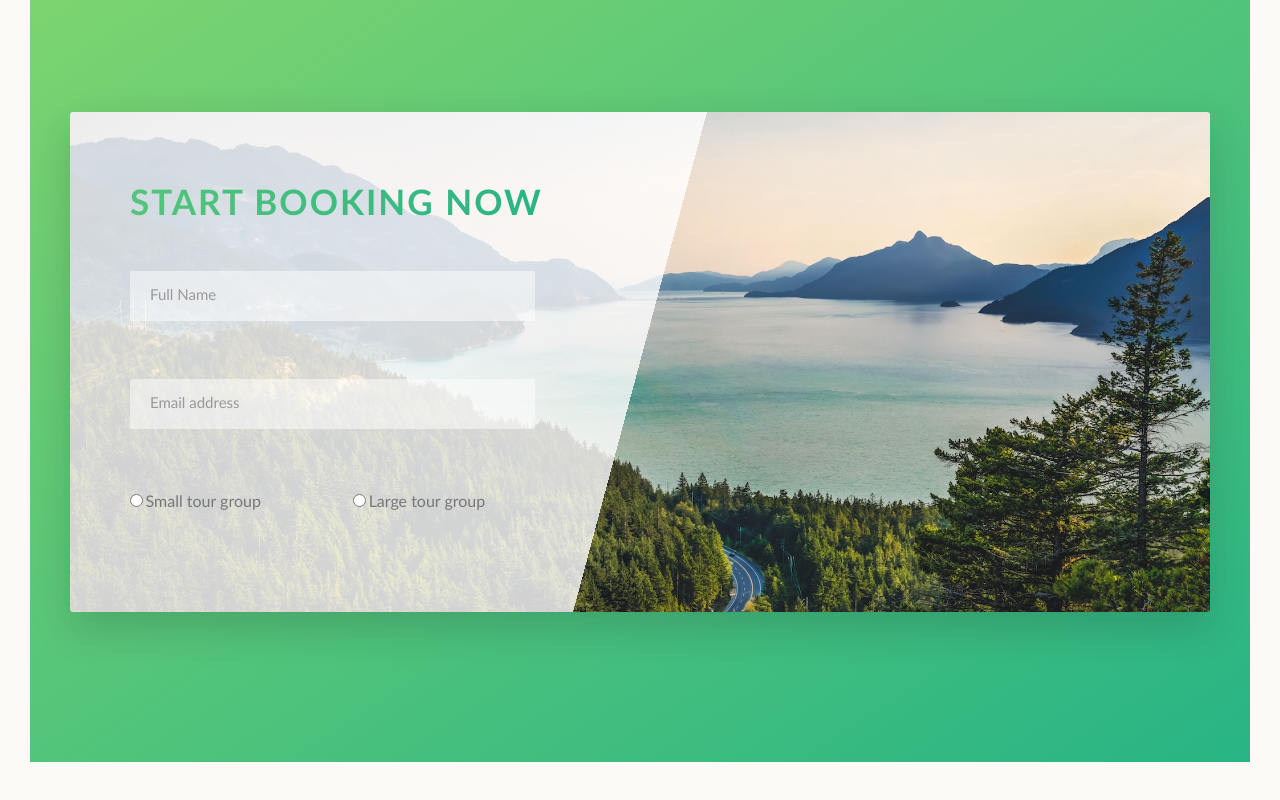
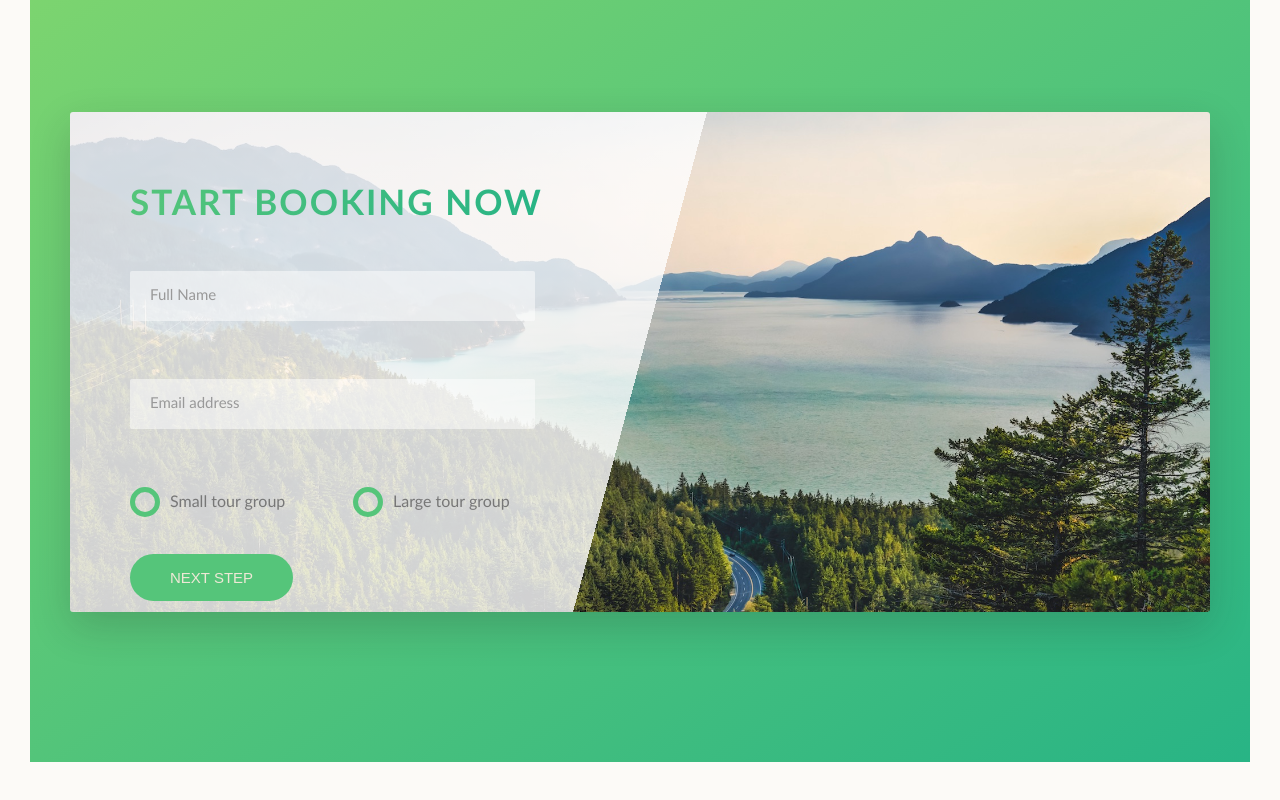
Before and after one commit to Puritanic/Just-a-Travel-agency, a website built with webpack: page app/index.html in a window 1280 px wide. Shown: the part 4673-5473 px from the top of the page. Built offline with nearby package versions, Linux system fonts and the light colour scheme.

Commit message:
Finish booking section

```diff
--- a/app/assets/styles/base/_helpers.scss
+++ b/app/assets/styles/base/_helpers.scss
@@ -56,30 +56,30 @@
 // Helper classses
 .h {
   &__center-text {
-    text-align: center;
+    text-align: center !important;
   }
 
   &__mb--big {
-    margin-bottom: 8rem;
+    margin-bottom: 8rem !important;
   }
 
   &__mb--medium {
-    margin-bottom: 4rem;
+    margin-bottom: 4rem !important;
   }
 
   &__mb--small {
-    margin-bottom: 1.5rem;
+    margin-bottom: 1.5rem !important;
   }
 
   &__mt--big {
-    margin-top: 8rem;
+    margin-top: 8rem !important;
   }
 
   &__mt--medium {
-    margin-top: 4rem;
+    margin-top: 4rem !important;
   }
 
   &__mt--small {
-    margin-top: 1.5rem;
+    margin-top: 1.5rem !important;
   }
 }
--- a/app/assets/styles/components/_button.scss
+++ b/app/assets/styles/components/_button.scss
@@ -2,6 +2,7 @@
 // This file contains all styles related to the button component.
 // -----------------------------------------------------------------------------
 .button {
+  &,
   &:link,
   &:visited {
     text-decoration: none;
@@ -12,6 +13,10 @@
     transition: all 0.2s;
     position: relative;
     font-size: 1.5rem;
+
+    // Changes for the button element
+    border: none;
+    cursor: pointer;
   }
 
   &:hover {
@@ -24,9 +29,11 @@
     opacity: 0;
   }
 
-  &:active {
+  &:active,
+  &:focus {
     transform: translateY(-1px);
     box-shadow: 0 0.5rem 1rem rgba(0, 0, 0, 0.2);
+    outline: none;
   }
 
   &::after {
--- a/app/assets/styles/components/_form.scss
+++ b/app/assets/styles/components/_form.scss
@@ -1,11 +1,9 @@
 .form {
   &__group {
   }
-
   &__group:not(:last-child) {
     margin-bottom: 3rem;
   }
-
   &__input {
     // Input elements by default dont inherit font an color properties
     color: inherit;
@@ -18,22 +16,18 @@
     border-bottom: 3px solid transparent;
     width: 90%;
     display: block;
-
     &:focus {
       outline: none;
       box-shadow: 0 1rem 2rem rgba(black, 0.1);
       border-bottom: 3px solid $primary-green;
     }
-
     &:focus:invalid {
       border-bottom: 3px solid $secondary-dark;
     }
-
     &::-webkit-input-placeholder {
       color: $mid-grey;
     }
   }
-
   &__label {
     font-size: 1.2rem;
     font-weight: 700;
@@ -45,25 +39,53 @@
     transform: translate(0);
     transition: all 0.3s;
   }
-
   &__input:placeholder-shown + &__label {
     opacity: 0;
     visibility: hidden;
     transform: translateY(-4rem);
   }
-
   &__radio-group {
     width: 49%;
     display: inline-block;
   }
 
+  &__radio-input {
+    display: none;
+  }
+
   &__radio-label {
+    position: relative;
     font-size: var(--default-font-size);
     cursor: pointer;
+    padding-left: 4rem;
   }
+  &__radio-button {
+    height: 3rem;
+    width: 3rem;
+    border: 5px solid $primary-green;
+    border-radius: 50%;
+    display: inline-block;
+    position: absolute;
+    left: 0;
+    top: -0.4rem;
 
-  &__radio-button {
     &::after {
+      content: "";
+      display: block;
+      background-color: $primary-green;
+      border-radius: 50%;
+      height: 1.3rem;
+      width: 1.3rem;
+      position: absolute;
+      top: 50%;
+      left: 50%;
+      transform: translate(-50%, -50%);
+      transition: opacity 0.2s;
+      opacity: 0;
     }
   }
+  // ~ non adjacent sibiling selector, + is adjacent sibiling selector
+  &__radio-input:checked ~ &__radio-label &__radio-button:after {
+    opacity: 1;
+  }
 }
--- a/app/index.html
+++ b/app/index.html
@@ -280,7 +280,7 @@
                 <input type="email" id="email" class="form__input" placeholder="Email address" required>
                 <label for="email" class="form__label">Email address</label>
               </div>
-              <div class="form__group">
+              <div class="form__group h__mb--medium">
                 <div class="form__radio-group">
                   <input class="form__radio-input" id="small" type="radio" name="size">
                   <label class="form__radio-label" for="small">
@@ -289,12 +289,15 @@
                   </label>
                 </div>
                 <div class="form__radio-group">
-                  <input class="form__radio-input" id="big" type="radio" name="size">
+                  <input class="form__radio-input" id="large" type="radio" name="size">
                   <label class="form__radio-label" for="large">
                     <span class="form__radio-button"></span>
                     Large tour group
                   </label>
                 </div>
+              </div>
+              <div class="form_group">
+                <button class="button button--green">Next step</button>
               </div>
             </form>
           </div>
```
Also changed, not shown: app/temp/styles/main.css, 1 other file.
